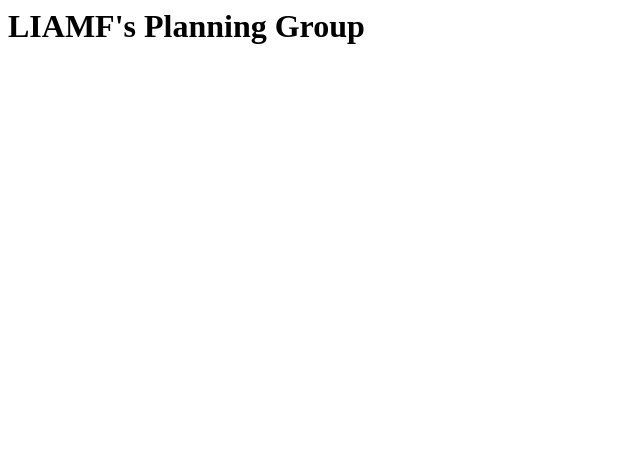
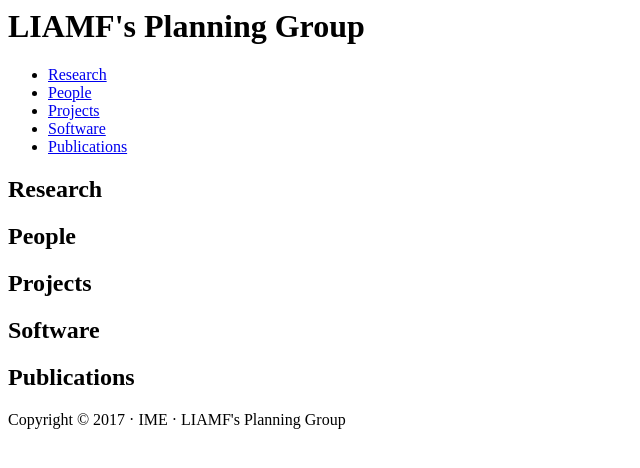
Before and after one commit to liamf-planning-group/liamf-planning-group.github.io, a plain HTML site: page index.html in a window 1280 px wide. Shown: the whole page, without its empty margins (0-640 px from the left). Drawn offline with Linux system fonts and the light colour scheme.

Commit message:
Add homepage sections skeleton

```diff
--- a/index.html
+++ b/index.html
@@ -5,6 +5,41 @@
 		<meta name="viewport" content="width=device-width, initial-scale=1">
 	</head>
 	<body>
-		<h1>LIAMF's Planning Group</h1>
+		<header>
+			<h1>LIAMF's Planning Group</h1>
+			<nav>
+				<ul>
+					<li><a href="#research">Research</a></li>
+					<li><a href="#people">People</a></li>
+					<li><a href="#projects">Projects</a></li>
+					<li><a href="#software">Software</a></li>
+					<li><a href="#publications">Publications</a></li>
+				</ul>
+			</nav>
+		</header>
+
+		<section id="research">
+			<h2>Research</h2>
+		</section>
+
+		<section id="people">
+			<h2>People</h2>
+		</section>
+
+		<section id="projects">
+			<h2>Projects</h2>
+		</section>
+
+		<section id="software">
+			<h2>Software</h2>
+		</section>
+
+		<section id="publications">
+			<h2>Publications</h2>
+		</section>
+
+		<footer>
+			<p>Copyright &copy; 2017 &middot; IME &middot; LIAMF's Planning Group</p>
+		</footer>
 	</body>
 </html>
```
